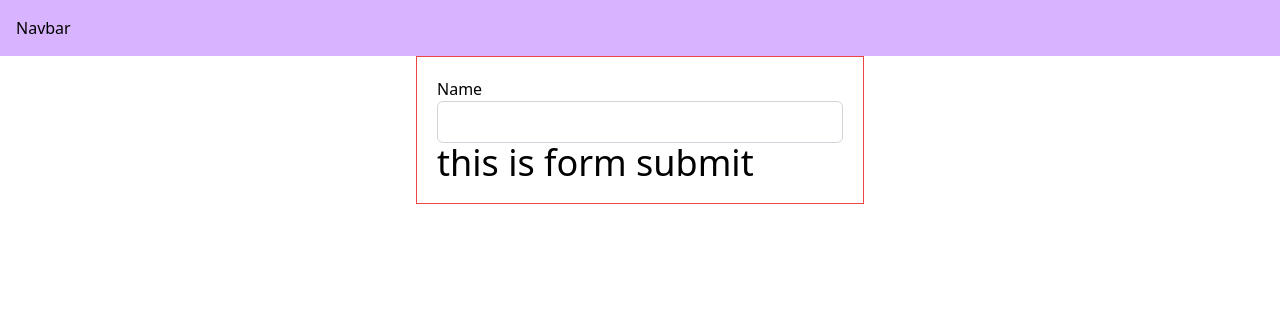
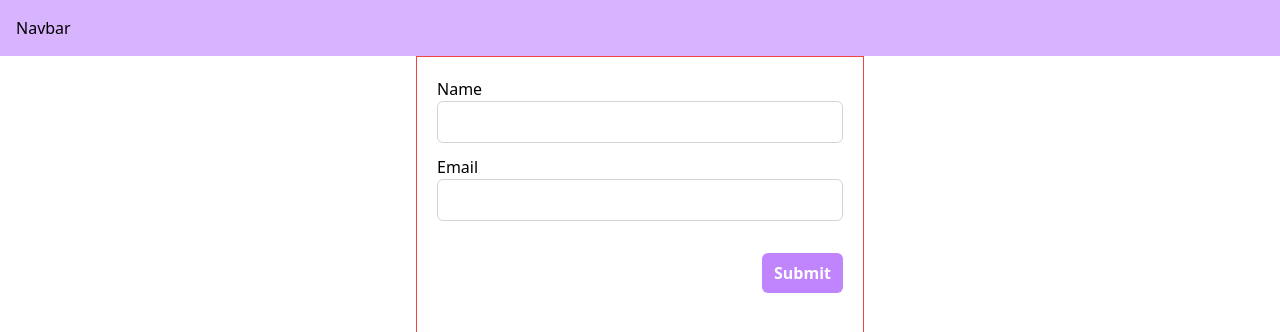
Before and after one commit to AM-Raju/frontend-missions, a React (Vite) app in the folder 00. Mission 6/Module_F4/react-reusuable-components/: page /profile in a window 1280 px wide. Shown: the top 332 px of the page. Built offline with nearby package versions, Linux system fonts and the light colour scheme.

Commit message:
Module F5.10 done - needs some type fixation

```diff
--- a/00. Mission 6/Module_F4/react-reusuable-components/src/components/ReusableForm/Form.tsx
+++ b/00. Mission 6/Module_F4/react-reusuable-components/src/components/ReusableForm/Form.tsx
@@ -1,9 +1,10 @@
 import React, { createContext } from "react";
 import cn from "../../utils/cn";
+import { TForm } from "../../types";
 
 export const FormElementContext = createContext<{ double: boolean } | null>(null);
 
-export const Form = ({ children, onSubmit, double }) => {
+export const Form = ({ children, onSubmit, double = false }: TForm) => {
   return (
     <FormElementContext.Provider value={{ double }}>
       <form
--- a/00. Mission 6/Module_F4/react-reusuable-components/src/components/ReusableForm/FormSubmit.tsx
+++ b/00. Mission 6/Module_F4/react-reusuable-components/src/components/ReusableForm/FormSubmit.tsx
@@ -1,9 +1,21 @@
-import React from "react";
+import React, { useContext } from "react";
+import cn from "../../utils/cn";
+import { FormElementContext } from ".";
+import Button from "../ui/Button";
 
 export const FormSubmit = () => {
+  const { double } = useContext(FormElementContext);
   return (
-    <div>
-      <h1>this is form submit</h1>
+    <div
+      className={cn(" grid justify-items-center  gap-3", {
+        "md:grid-cols-2": double,
+      })}
+    >
+      <div className="w-full max-w-md col-start-1 md:col-start-2 flex justify-end my-8">
+        <Button className="w-full md:w-fit" type="submit">
+          Submit
+        </Button>
+      </div>
     </div>
   );
 };
--- /dev/null
+++ b/00. Mission 6/Module_F4/react-reusuable-components/src/components/ReusableForm/Input.tsx
@@ -0,0 +1,29 @@
+import React from "react";
+
+/* import { UseFormRegister } from "react-hook-form";
+
+interface IFormValues {
+  email: string;
+}
+
+type TInputProps = {
+  label: string;
+  register: UseFormRegister<IFormValues>;
+  errors: {
+    [key: string]: {
+      message: string;
+    };
+  };
+  type: string;
+  id: string;
+}; */
+
+export const Input = ({ label, register, errors, type, id }) => {
+  return (
+    <div className="w-full max-w-md">
+      <label htmlFor="name">{label}</label>
+      <input type={type} id={id} {...register} />
+      {errors.name && <p className="text-xs text-red-500">{errors.name.message}</p>}
+    </div>
+  );
+};
--- a/00. Mission 6/Module_F4/react-reusuable-components/src/components/ReusableForm/index.ts
+++ b/00. Mission 6/Module_F4/react-reusuable-components/src/components/ReusableForm/index.ts
@@ -1,3 +1,4 @@
 export * from "./Form";
 export * from "./FormSection";
 export * from "./FormSubmit";
+export * from "./Input";
--- a/00. Mission 6/Module_F4/react-reusuable-components/src/pages/Profile.tsx
+++ b/00. Mission 6/Module_F4/react-reusuable-components/src/pages/Profile.tsx
@@ -1,29 +1,43 @@
-import React from "react";
-import NormalForm from "../components/NormalForm/NormalForm";
 import Container from "../components/ui/Container";
-import { Form, FormSection, FormSubmit } from "../components/ReusableForm";
-import { FieldValues, useForm } from "react-hook-form";
+import { Form, FormSection, FormSubmit, Input } from "../components/ReusableForm";
+import { FieldValues, useForm, SubmitHandler } from "react-hook-form";
+import { z } from "zod";
 
 const Profile = () => {
   const {
     register,
     handleSubmit,
     formState: { errors },
-  } = useForm();
+  } = useForm<TTest>();
 
   const onSubmit = (data: FieldValues) => {
     console.log(data);
   };
+
+  const TestSchema = z.object({
+    name: z.string(),
+    email: z.string().email(),
+  });
+
+  type TTest = z.infer<typeof TestSchema>;
+
   return (
     <Container>
       {/* <NormalForm></NormalForm> */}
-      <Form onSubmit={handleSubmit(onSubmit)}>
+      <Form onSubmit={handleSubmit(onSubmit) as SubmitHandler<FieldValues>}>
         <FormSection>
           <div className="w-full max-w-md">
             <label htmlFor="name">Name</label>
             <input type="text" id="name" {...register("name")} />
             {errors.name && <p className="text-xs text-red-500">{errors.name.message}</p>}
           </div>
+          <Input
+            type="email"
+            register={register("email")}
+            errors={errors}
+            label="Email"
+            id="email"
+          ></Input>
         </FormSection>
         <FormSubmit></FormSubmit>
       </Form>
--- /dev/null
+++ b/00. Mission 6/Module_F4/react-reusuable-components/src/types/index.ts
@@ -0,0 +1 @@
+export * from "./form.type";
```
Also changed, not shown: 00. Mission 6/Module_F4/react-reusuable-components/src/types/form.type.ts (added, +8 -0 lines).
